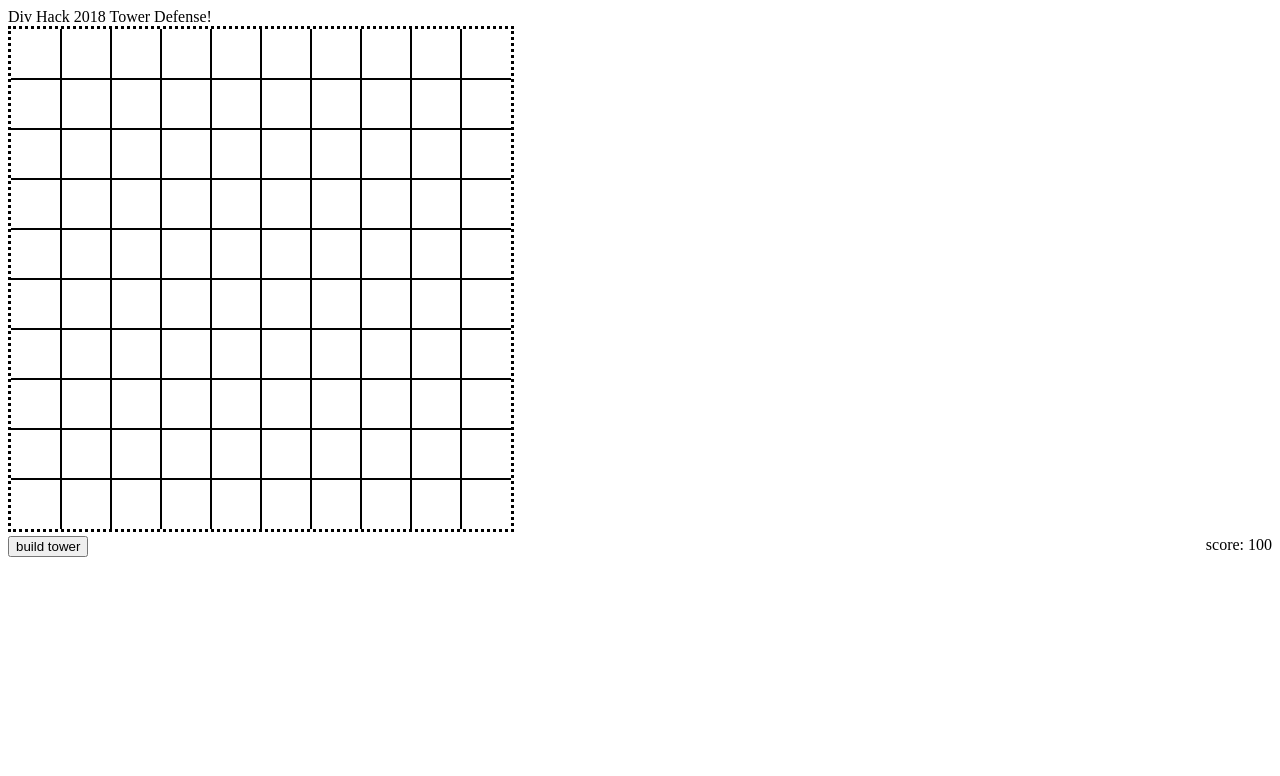
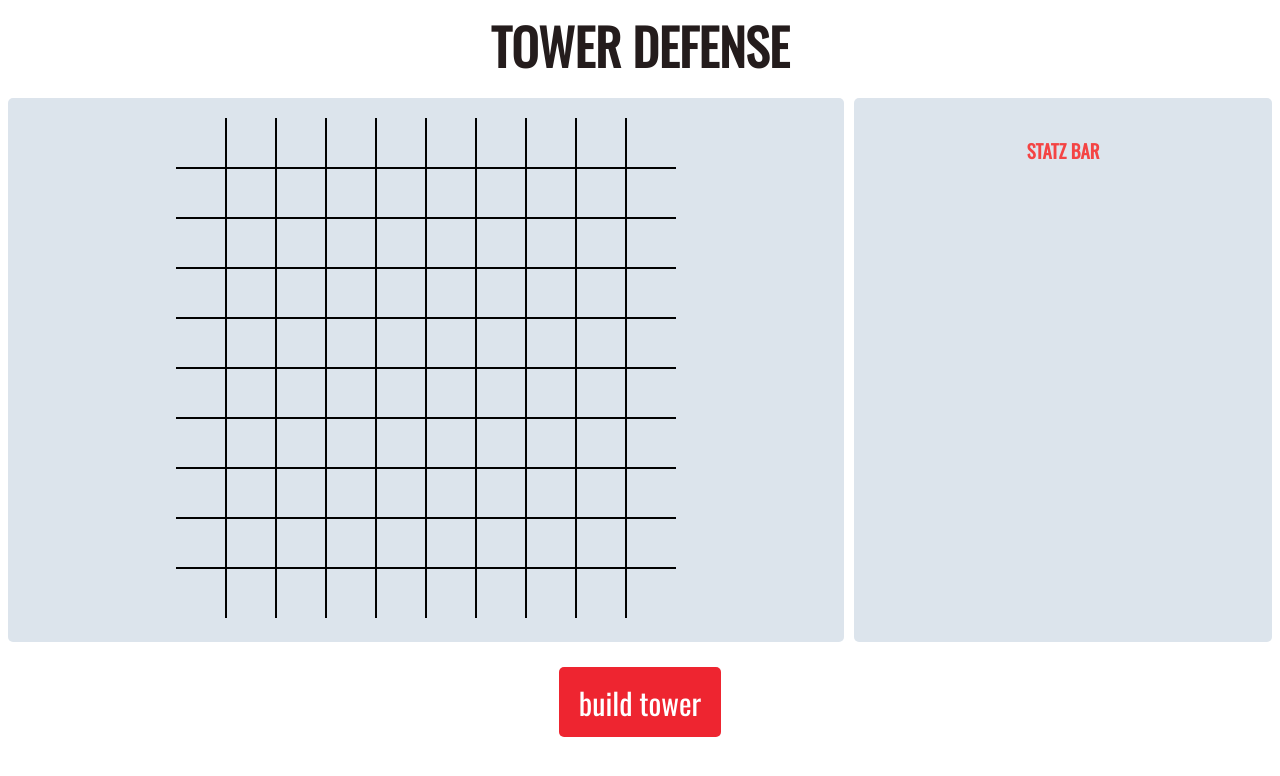
Before and after one commit to siliconion/towerDefense, a website: page index.html in a window 1280 px wide. Drawn offline with nearby package versions, Linux system fonts and the light colour scheme.

Commit message:
styllllleeezzzzzzz

```diff
--- a/index.html
+++ b/index.html
@@ -3,16 +3,27 @@
 <head>
     <meta charset="UTF-8">
     <title> DivHack TD </title>
+    <link href="https://fonts.googleapis.com/css?family=Oswald" rel="stylesheet">
     <link rel="stylesheet" type="text/css" href="theme.css">
 </head>
 
 <body>
-Div Hack 2018 Tower Defense!
-<div id='game'></div>
-<div id='score'> score: 100</div>
-<div id='build_area'>
-    <button onclick="build_tower"> build tower </button>
-</div>
+    <div id="base">
+        <header class="justify-center">
+            <h1>TOWER DEFENSE</h1>
+        </header>
+        <div class="board">
+            <div class="game-container justify-center">
+                <div id='game'></div>
+            </div>
+            <div id='stats'>
+                <h3 class="justify-center">STATZ BAR</h3>
+            </div>
+        </div>
+        <div id="build_area" class="justify-center">
+            <button onClick="build_tower"> build tower </button>
+        </div>
+    </div>
 </body>
-<script src="index.js"></script>
+    <script src="index.js"></script>
 </html>
--- a/theme.css
+++ b/theme.css
@@ -1,26 +1,87 @@
-canvas {
-    border-style: dotted;
+body {
+    height:100%;
 }
 
-#score{
-    float: right;
+h1, h2, h3,
+button {
+    font-family: Oswald, sans-serif;
 }
 
-#gameboard {
-    width: 300px;
-    height: 300px;
-    border: 4px solid red;
+h1 {
+    margin: 0;
+    font-size: 50px;
+    color: #241C1C;
+}
+
+h3 {
+   color: #F44444;
+}
+
+#base {
+    display: grid;
+    grid-template-rows: minmax(100px, auto);
+    grid-template-areas: "header"
+                         "game"
+                         "build_area";
+    grid-template-rows: 90px 1fr 120px;
+}
+
+.stack {
+    flex-direction: column;
+}
+
+.justify-center {
+    display: flex;
+    justify-content: center;
+}
+
+.container {
+    width: 100%;
+}
+
+.board {
+    display: grid;
+    grid-template-columns: 2fr 1fr;
+    grid-gap: 10px;
+}
+
+.game-container {
+    background: #DCE4EC;
+    border-radius: 5px;
+    padding: 20px;
+}
+
+#stats {
+    padding: 20px;
+    border-radius: 5px;
+    background: #DCE4EC;
+}
+
+/*
+   BUILD AREA
+*/
+#build_area {
+    display: flex;
+    align-items: center;
+
+}
+
+button {
+    font-size: 30px;
+    background-color: #EE2530;
+    border: none;
+    color: #FFF;
+    height: 70px;
+    padding: 10px 20px;
+    text-align: center;
+    text-decoration: none;
     display: inline-block;
+    margin: 4px 2px;
+    cursor: pointer;
+    border-radius: 5px;
 }
-#scoreboxcontainer {
-    width: 50%;
-    height: 300px;
-    display: inline-block;
-    padding: 4px;
+
+button:hover {
+    background-color: #EBE614;
+    color: #EE2530;
 }
-#scorebox {
-    float: left;
-    text-align: center;
-    border: 4px solid green;
-    padding: 0 8px;
-}
```
